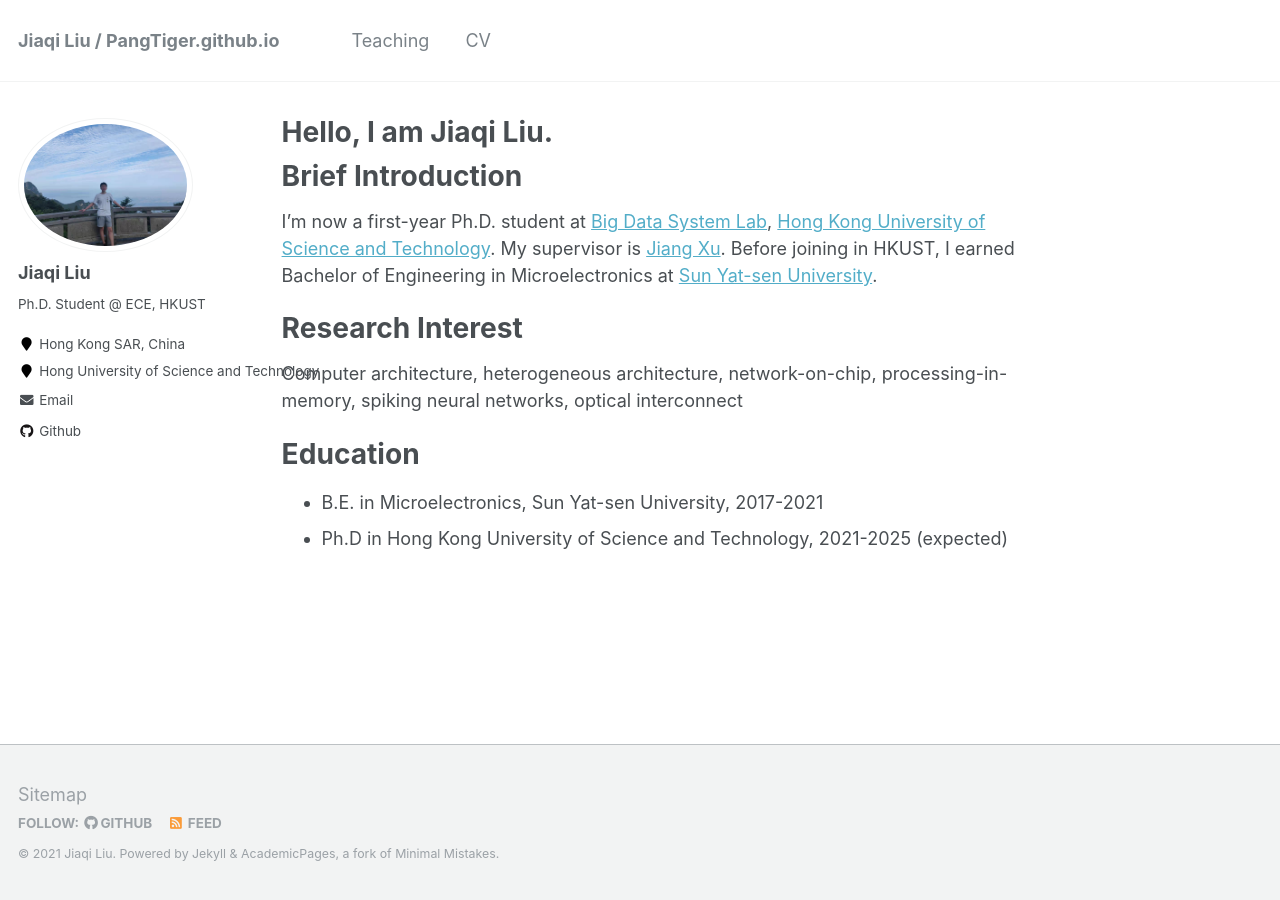
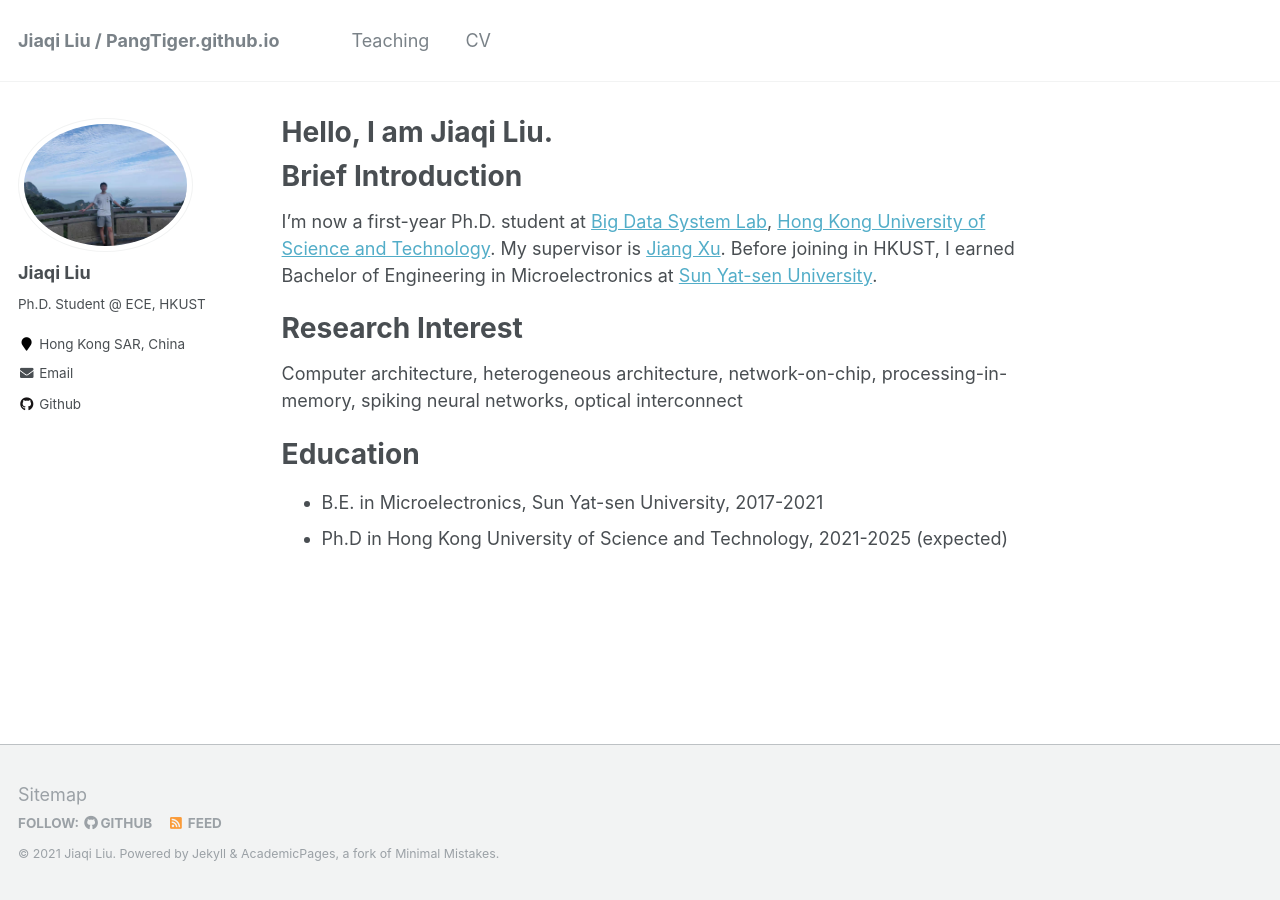
Before and after one commit to PangTiger/Rickrick.github.io, a Jekyll site: the page built from _pages/about.md, in a window 1280 px wide. Built offline with Jekyll 4.4.1, drawn with Linux system fonts in a browser that asks for light colours.

Commit message:
Update _config.yml

```diff
--- a/_config.yml
+++ b/_config.yml
@@ -86,7 +86,7 @@ author:
   avatar           : "Jiaqi-photo.jpg"
   bio              : "Ph.D. Student @ ECE, HKUST"
   location         : "Hong Kong SAR, China"
-  employer         : "Hong University of Science and Technology"
+  employer         :
   pubmed           :
   googlescholar    :
   email            : "jliuel@connect.ust.hk"
```
